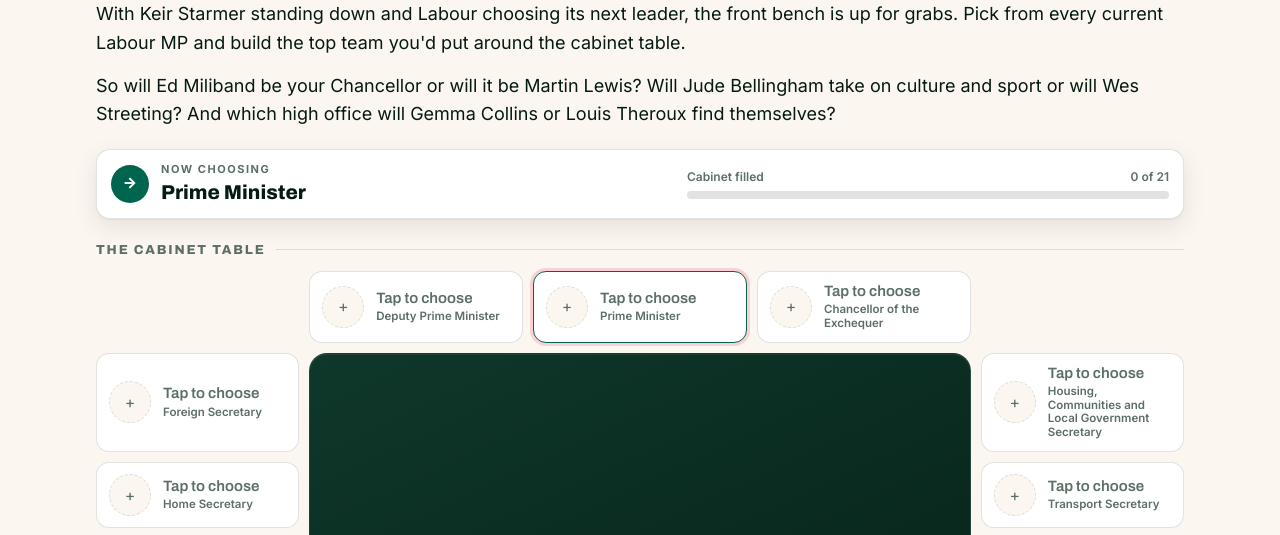
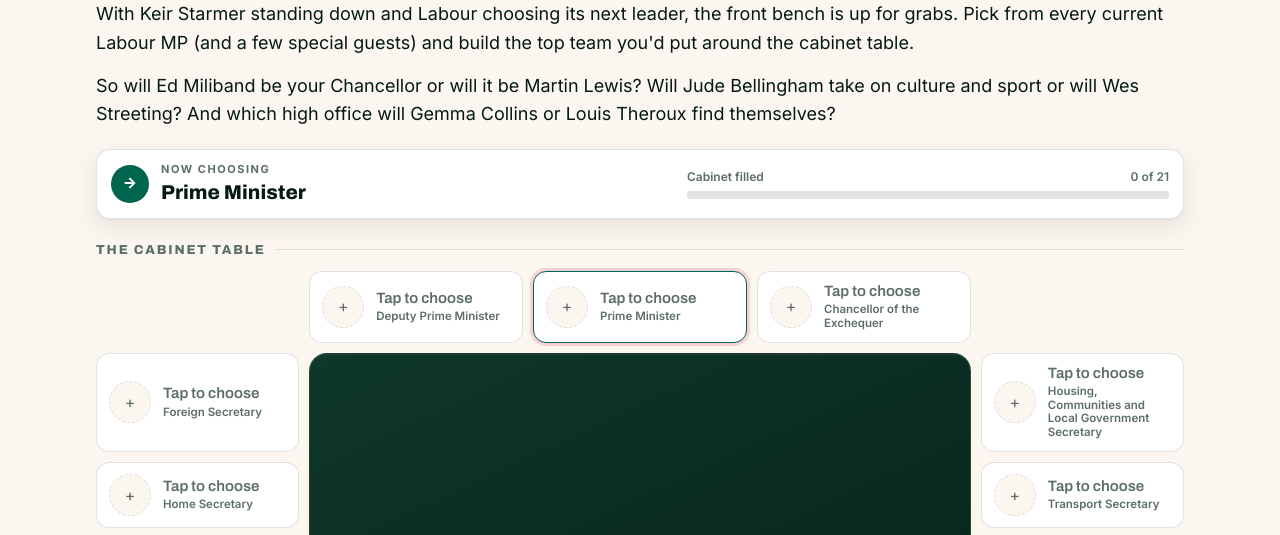
Before and after one commit to bestforbritain/fantasy-cabinet, a website: page index.html in a window 1280 px wide. Shown: the top 535 px of the page. Drawn offline with Linux system fonts and the light colour scheme; no server answers.

Commit message:
Add '(and a few special guests)' to intro paragraph

```diff
--- a/index.html
+++ b/index.html
@@ -282,7 +282,7 @@
 </head>
 <body>
   <div class="wrap">
-    <p style="margin:0 0 14px;font-size:clamp(15px,2vw,18px);line-height:1.6;color:#041a13;">With Keir Starmer standing down and Labour choosing its next leader, the front bench is up for grabs. Pick from every current Labour MP and build the top team you'd put around the cabinet table.</p>
+    <p style="margin:0 0 14px;font-size:clamp(15px,2vw,18px);line-height:1.6;color:#041a13;">With Keir Starmer standing down and Labour choosing its next leader, the front bench is up for grabs. Pick from every current Labour MP (and a few special guests) and build the top team you'd put around the cabinet table.</p>
     <p style="margin:0 0 20px;font-size:clamp(15px,2vw,18px);line-height:1.6;color:#041a13;">So will Ed Miliband be your Chancellor or will it be Martin Lewis? Will Jude Bellingham take on culture and sport or will Wes Streeting? And which high office will Gemma Collins or Louis Theroux find themselves?</p>
     <div class="statusbar" id="statusbar">
       <div class="status-main">
```
